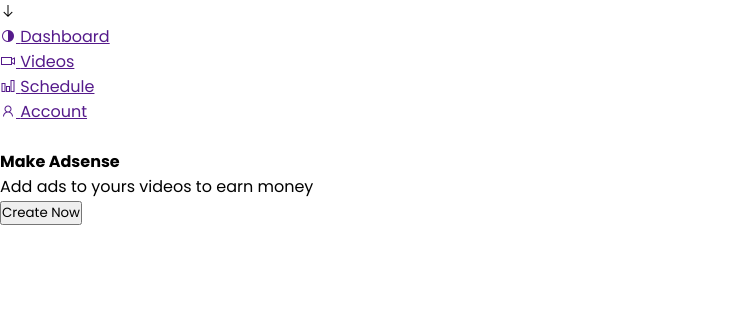
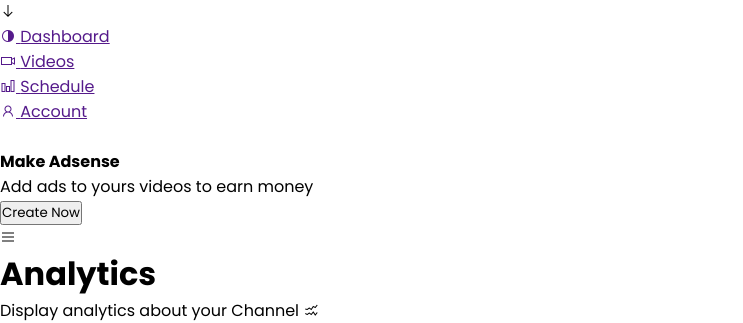
Before and after one commit to salluthdev/admin-dashboard, a plain HTML site: page index.html in a window 1280 px wide. Shown: the part 836-1159 px from the top of the page, without its empty margins (0-743 px from the left). Before the commit the page ends 1061 px from the top, so only its background shows below. Drawn offline with nearby package versions, Linux system fonts and the light colour scheme.

Commit message:
Penambahan Title & Description - Main Content

```diff
--- a/index.html
+++ b/index.html
@@ -77,8 +77,14 @@
 		<header>
 			<div>
 				<label for="">
-
+					<span class="las la-bars"></span>
 				</label>
+				<div>
+					<h1>Analytics</h1>
+					<p>Display analytics about your Channel
+						<span class="las la-chart-line"></span>
+					</p>
+				</div>
 			</div>
 		</header>
 	</div>
```
